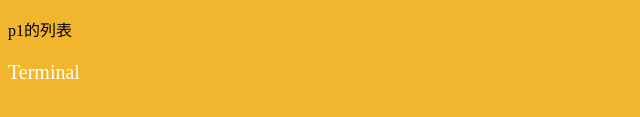
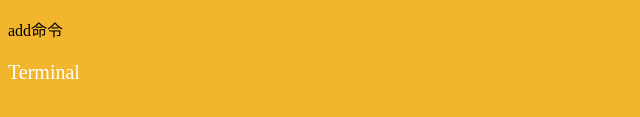
Before and after one commit to 1220x/git_learnig, a plain HTML site: page index.html in a window 1280 px wide. Both pictures are taken after a click on the element "GIT". Shown: the part 315-432 px from the top of the page, 0-640 px from the left. Drawn offline with Linux system fonts and the light colour scheme.

Commit message:
add the first git command width config

```diff
--- a/index.html
+++ b/index.html
@@ -15,7 +15,7 @@
         <div class="text-box">
             <p>GIT</p>
             <div class="p1" id="p_1" style="display: none">
-                p1的列表
+                add命令
             </div>
             <p>Terminal</p>
             <div class="p2" id="p_2" style="display: none">
```
